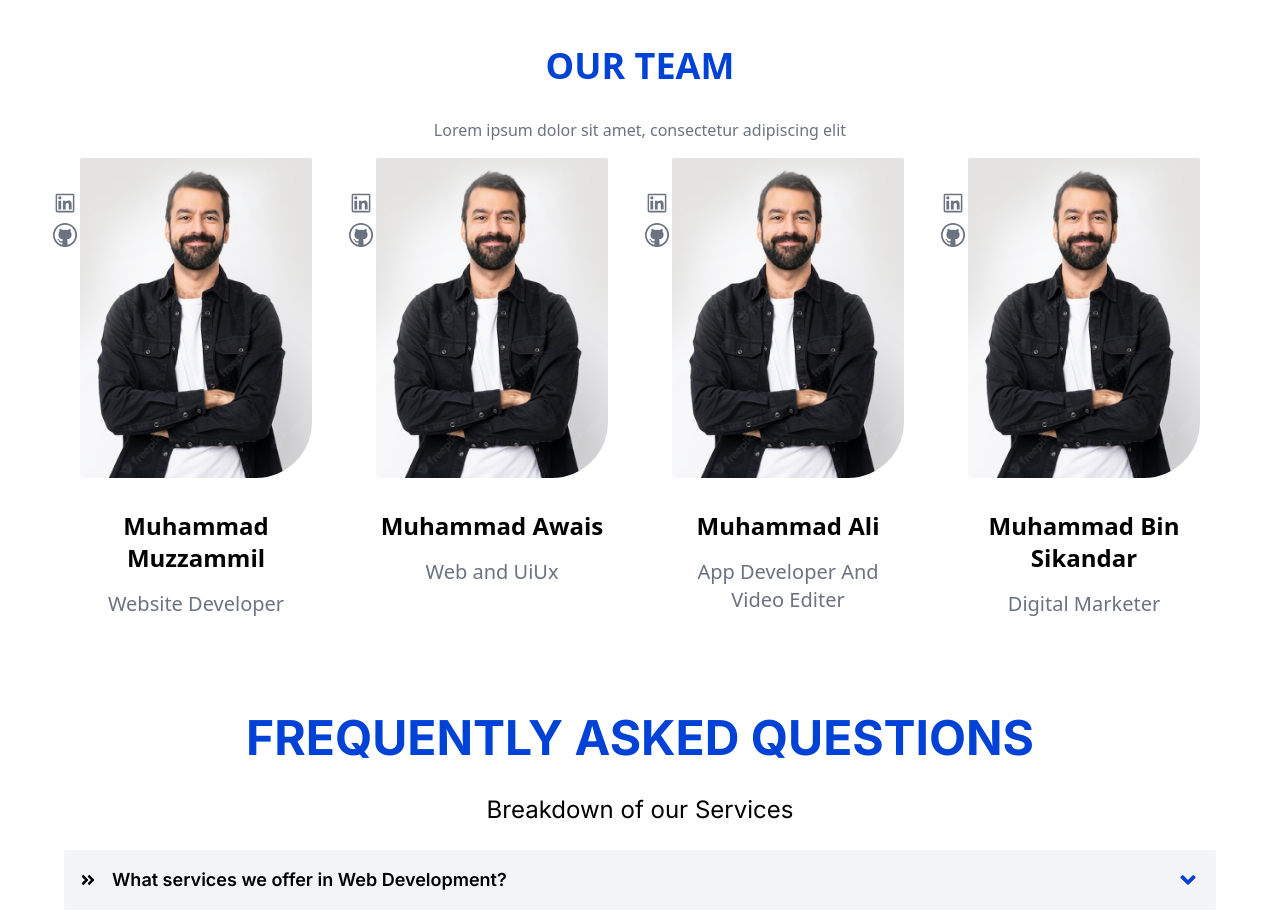
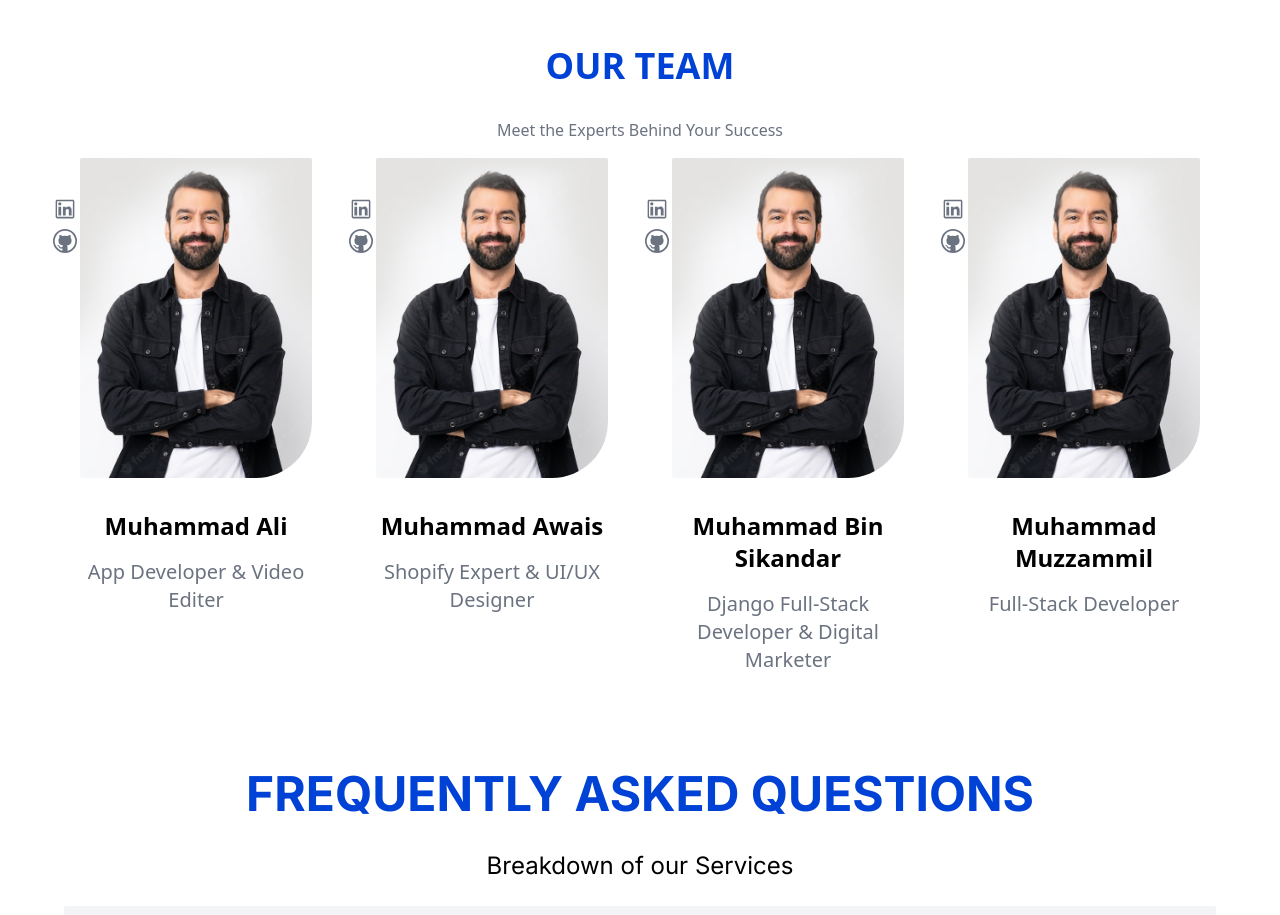
Before and after one commit to mk-muzzammil/DevYaar-Portfolio-Website, a React (Vite) app: page / in a window 1280 px wide. Shown: the part 4134-5049 px from the top of the page. Built offline with nearby package versions, Linux system fonts and the light colour scheme.

Commit message:
Content for Teams Section

```diff
--- a/src/components/Team/Team.jsx
+++ b/src/components/Team/Team.jsx
@@ -3,32 +3,32 @@ import { VscGithub } from "react-icons/vsc";
 const Team = () => {
   const teamMembers = [
     {
-      name: "Muhammad Muzzammil",
-      role: "Website Developer",
+      name: "Muhammad Ali",
+      role: "App Developer & Video Editer",
       image: "/images/team.jpg",
-      LinkedIn: "https://www.linkedin.com/in/mk-muzzammil/",
-      Github: "https://github.com/mk-muzzammil",
+      LinkedIn: "https://www.linkedin.com/in/muhammad-ali-4755ab276",
+      Github: "https://github.com/AliHere76",
     },
     {
       name: "Muhammad Awais",
-      role: "Web and UiUx",
+      role: "Shopify Expert & UI/UX Designer",
       image: "/images/team.jpg",
       LinkedIn: "https://www.linkedin.com/in/thatisawais/",
       Github: "https://github.com/thatisawais",
     },
     {
-      name: "Muhammad Ali",
-      role: "App Developer And Video Editer",
-      image: "/images/team.jpg",
-      LinkedIn: "https://www.linkedin.com/in/muhammad-ali-4755ab276",
-      Github: "https://github.com/AliHere76",
-    },
-    {
       name: "Muhammad Bin Sikandar",
-      role: "Digital Marketer",
+      role: "Django Full-Stack Developer & Digital Marketer",
       image: "/images/team.jpg",
       LinkedIn: "https://www.linkedin.com/in/muhammad-bin-sikandar-2981712b9/",
       Github: "https://github.com/MuhammadBinSikandar",
+    },
+    {
+      name: "Muhammad Muzzammil",
+      role: "Full-Stack Developer",
+      image: "/images/team.jpg",
+      LinkedIn: "https://www.linkedin.com/in/mk-muzzammil/",
+      Github: "https://github.com/mk-muzzammil",
     },
   ];
 
@@ -39,7 +39,7 @@ const Team = () => {
           Our Team
         </h2>
         <p className="text-gray-500 mt-2">
-          Lorem ipsum dolor sit amet, consectetur adipiscing elit
+          Meet the Experts Behind Your Success
         </p>
       </div>
       <div className="grid grid-cols-1 sm:grid-cols-2 lg:grid-cols-4 gap-8 max-w-6xl mx-auto">
```
